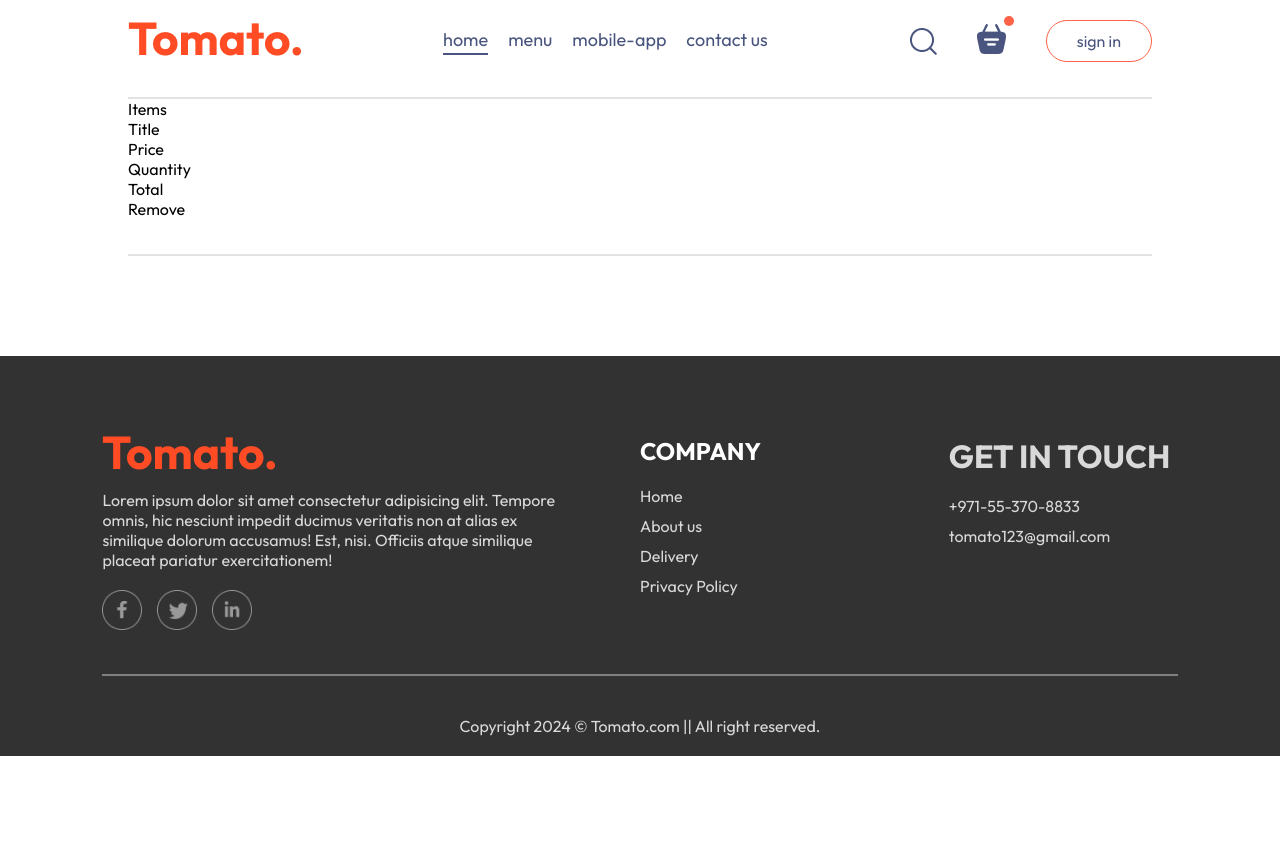
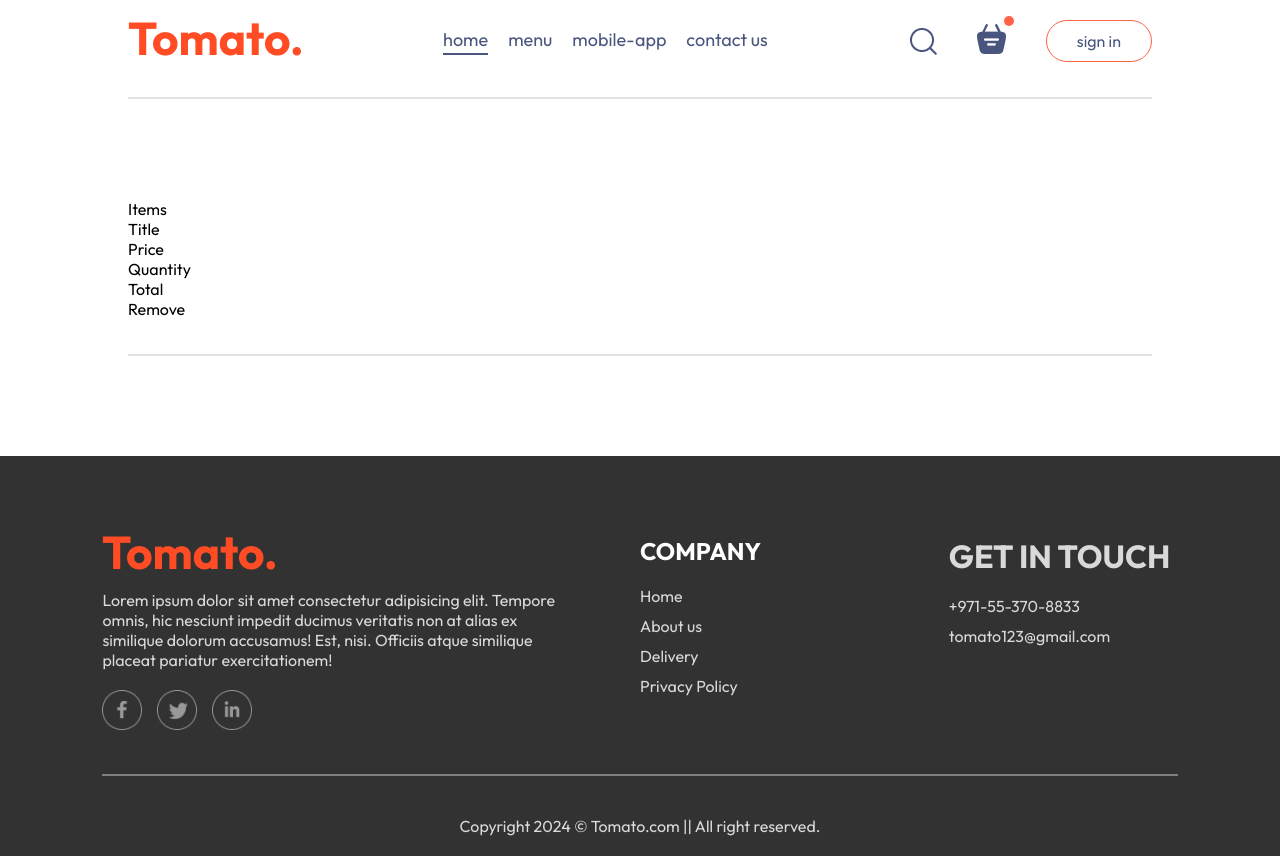
Before and after one commit to VedantGames/food-del, a React (Vite) app: page /cart in a window 1280 px wide. Before the commit the page ends 800 px from the top, so only its background shows below. Built offline with nearby package versions, Linux system fonts and the light colour scheme.

Commit message:
12 commit

```diff
--- a/src/pages/Cart/Cart.css
+++ b/src/pages/Cart/Cart.css
@@ -0,0 +1,3 @@
+.cart {
+  margin-top: 100px;
+}
--- a/src/pages/Cart/Cart.jsx
+++ b/src/pages/Cart/Cart.jsx
@@ -23,6 +23,11 @@ const Cart = () => {
             return (
               <div key={index} className="cart-items-title cart-items-item">
                 <img src={item.image} alt="" />
+                <p>{item.name}</p>
+                <p>{item.price}</p>
+                <p>{cartItems[item._id]}</p>
+                <p>{item.price*cartItems[item._id]}</p>
+                <p>X</p>
               </div>
             );
           }
```
